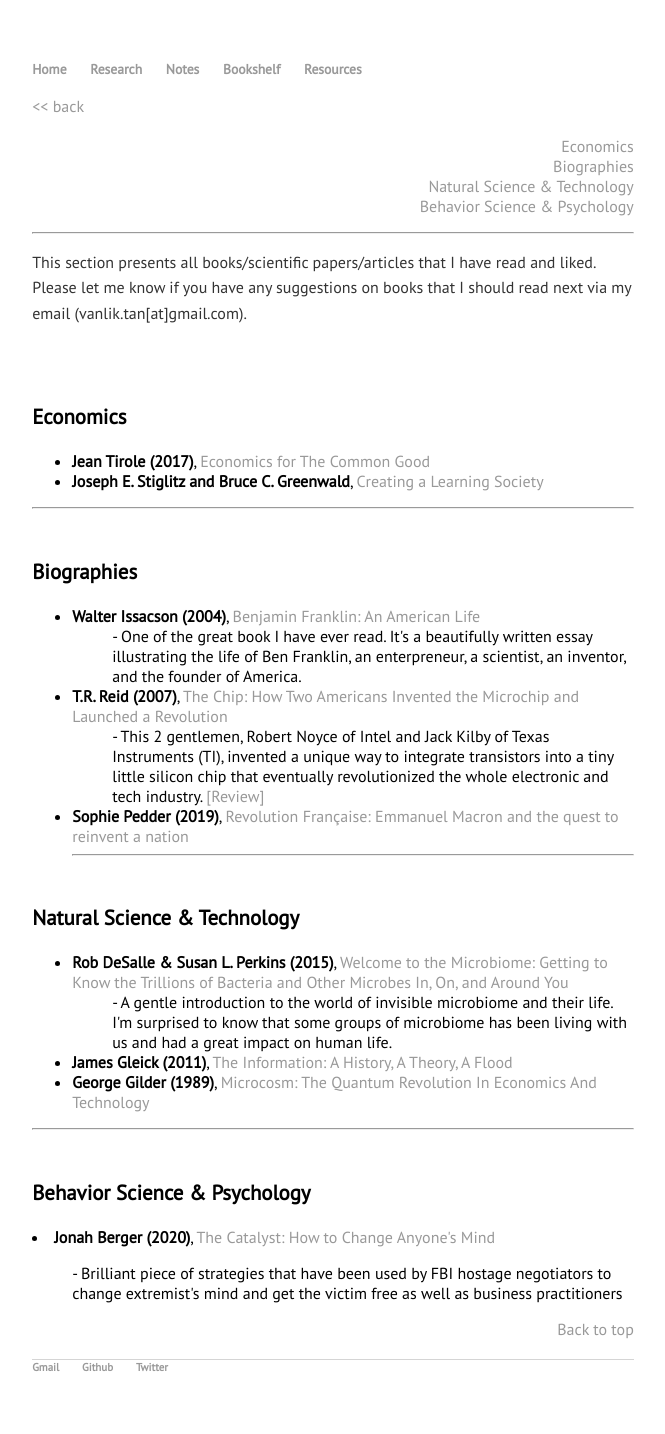
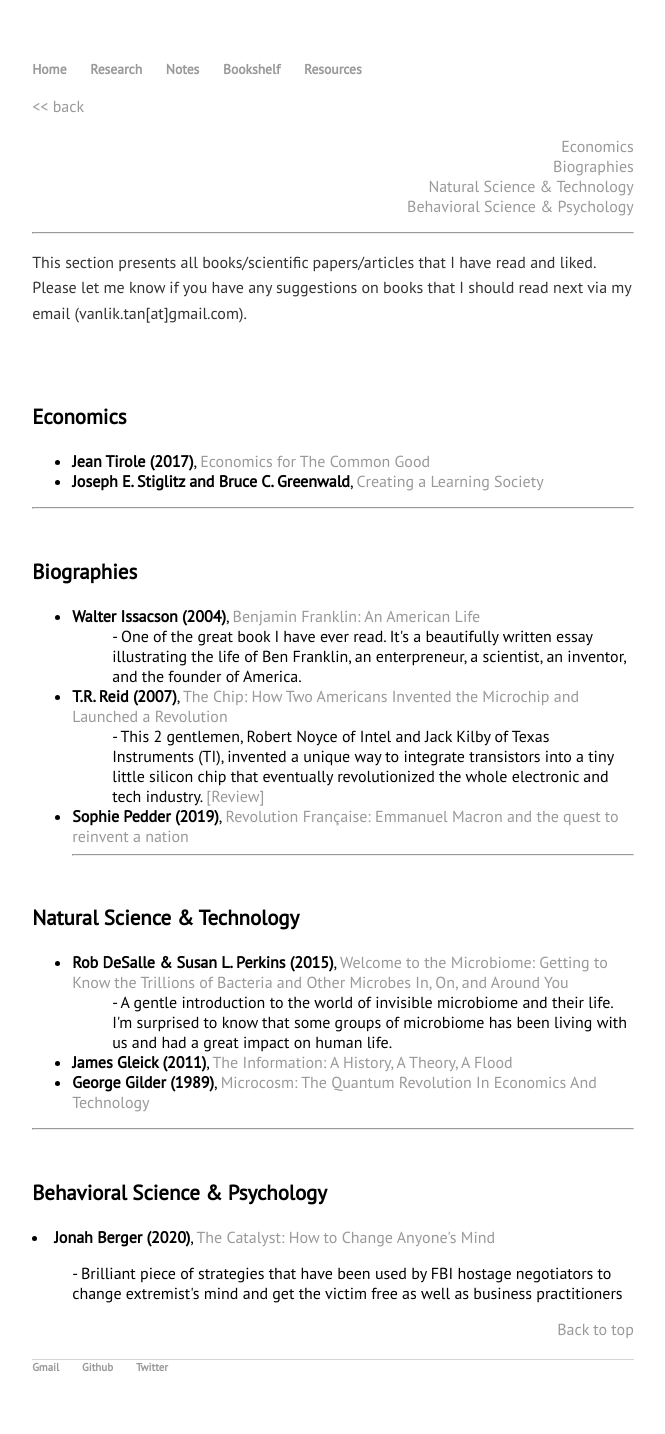
Before and after one commit to Vanlik/v-lik, a Jekyll site: the page built from bookshelf/index.html, in a window 1280 px wide. Shown: the whole page, without its empty margins (307-972 px from the left). Built offline with Jekyll 4.4.1, drawn with Linux system fonts in a browser that asks for light colours.

Commit message:
edit contents

```diff
--- a/bookshelf/index.html
+++ b/bookshelf/index.html
@@ -15,7 +15,7 @@ layout: default
       <li><a href="#bio">Biographies</a></li>
       <li><a href="#science">Natural Science & Technology</a></li>
       <!--li><a href="#inno">Innovation</a></li-->
-      <li><a href="#behavior">Behavior Science & Psychology</a></li>
+      <li><a href="#behavior">Behavioral Science & Psychology</a></li>
 
     </li>
   </ul>
@@ -87,7 +87,7 @@ layout: default
   <hr>
   <br>
 
-    <h3 id="#behavior">Behavior Science & Psychology</h3>
+    <h3 id="#behavior">Behavioral Science & Psychology</h3>
     <li><b> Jonah Berger (2020)</b>, <a href="https://www.amazon.com/Catalyst-How-Change-Anyones-Mind/dp/1982108606/ref=sr_1_1?crid=1B4LCRWUOQR6D&dchild=1&keywords=the+catalyst+how+to+change+anyone%27s+mind&qid=1619361074&sprefix=The+catalyst%2Caps%2C554&sr=8-1"> The Catalyst: How to Change Anyone's Mind</a></li>
     <ul style="list-style-type:none;">
       <li>- Brilliant piece of strategies that have been used by FBI hostage negotiators to change extremist's mind and get the victim free as well as business practitioners </li>
```
